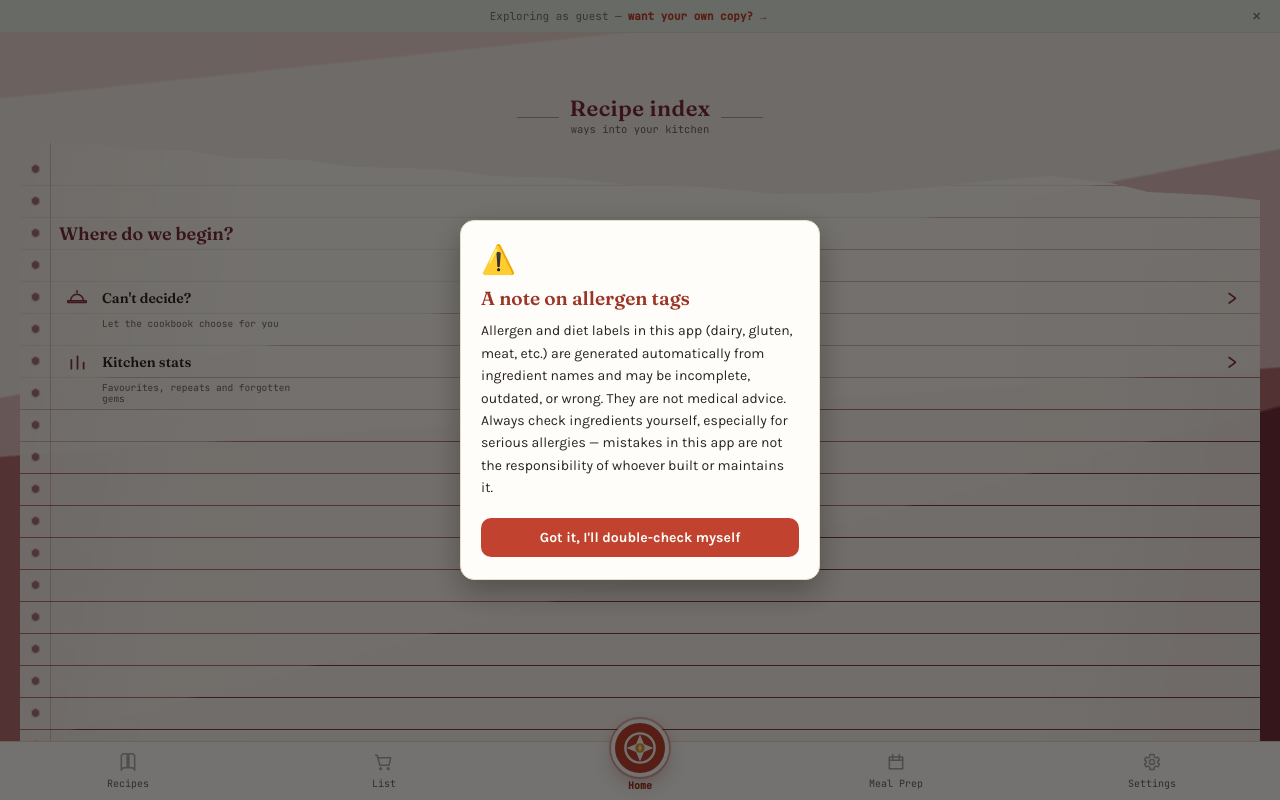
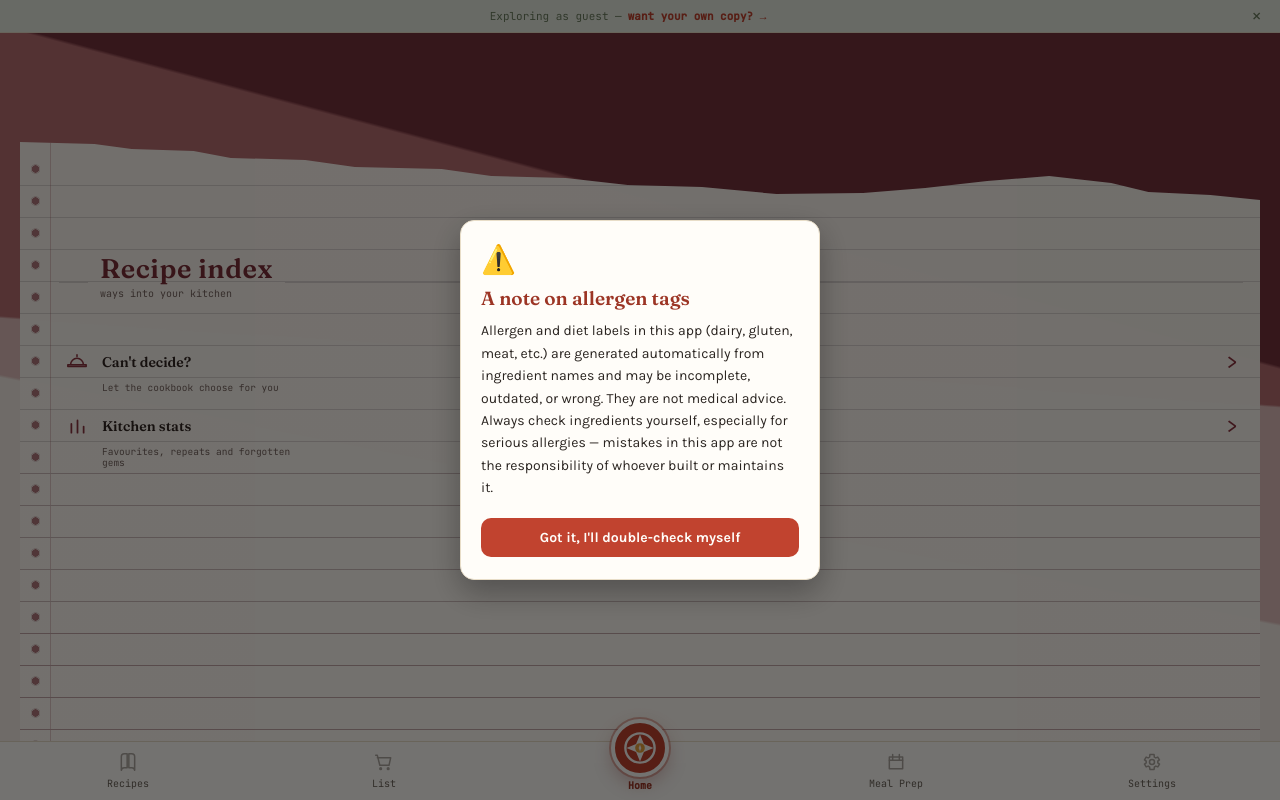
Before and after one commit to HoltropAF/myrecipes, a React (Vite) app: page / in a window 1280 px wide. Both pictures are taken after a click on the button "Continue as guest". Built offline with nearby package versions, Linux system fonts and the light colour scheme; no server answers.

Commit message:
Match home notebook to approved preview

```diff
--- a/src/components/views/HomeView.jsx
+++ b/src/components/views/HomeView.jsx
@@ -6,14 +6,14 @@ export default function HomeView({ recipes, cookStats, onSelectRecipe, onAddReci
   const { t } = useT()
   return (
     <div className="recipe-home">
-      <div className="recipe-home__landscape" aria-hidden="true"><i /><i /><i /><i /></div>
-      <header className="recipe-home__title">
-        <span aria-hidden="true" />
-        <span><h1>{t('home.indexTitle', 'Recipe index')}</h1><p>{t('home.indexSubtitle', 'ways into your kitchen')}</p></span>
-        <span aria-hidden="true" />
-      </header>
+      <div className="recipe-home__landscape" aria-hidden="true"><i /><i /><i /></div>
+      <header className="recipe-home__title" aria-hidden="true" />
       <section className="recipe-home__index">
-        <h2>{t('home.beginTitle', 'Where do we begin?')}</h2>
+        <h2 className="recipe-home__paper-title">
+          <i aria-hidden="true" />
+          <span><b>{t('home.indexTitle', 'Recipe index')}</b><small>{t('home.indexSubtitle', 'ways into your kitchen')}</small></span>
+          <i aria-hidden="true" />
+        </h2>
         <div className="recipe-home__bell"><DecideCard recipes={recipes} cookStats={cookStats} onSelect={onSelectRecipe} homeCompact /></div>
         {!isGuest && <>
           <HomeRow icon={<RecipeAddIcon />} label={t('fab.addRecipe')} hint={t('home.addRecipeHint', 'Save a new recipe')} onClick={onAddRecipe} />
--- a/src/components/views/home-view.css
+++ b/src/components/views/home-view.css
@@ -1,18 +1,19 @@
 .recipe-home { position: relative; height: calc(100% + 20px); min-height: 0; overflow: hidden; margin-top: -20px; padding: 25px 20px 0; isolation: isolate; background: #f7eee7; }
 .recipe-home__landscape, .recipe-home__landscape i { position: absolute; inset: 0; pointer-events: none; }
-.recipe-home__landscape { z-index: -1; }
+.recipe-home__landscape { z-index: -1; transform: scaleY(-1); }
 .recipe-home__landscape i:nth-child(1) { background: linear-gradient(169deg, transparent 0 38%, #e2c0bd 38.3% 100%); }
 .recipe-home__landscape i:nth-child(2) { background: linear-gradient(176deg, transparent 0 53%, #b96f72 53.3% 100%); }
 .recipe-home__landscape i:nth-child(3) { background: linear-gradient(165deg, transparent 0 68%, #77343d 68.3% 100%); }
-.recipe-home__landscape i:nth-child(4) { background: linear-gradient(174deg, #efd8d3 0 calc(13% - 45px), transparent calc(13.3% - 45px) 100%); }
-.recipe-home__title { height: 42px; display: flex; align-items: center; justify-content: center; gap: 11px; position: relative; z-index: 1; text-align: center; transform: translateY(38px); }
-.recipe-home__title > span:first-child, .recipe-home__title > span:last-child { width: 42px; height: 1px; background: #7c2e38; opacity: .45; }
-.recipe-home__title h1 { margin: 0; color: #7c2e38; font: 600 22px/1 var(--font-display); letter-spacing: .02em; }
-.recipe-home__title p { margin: 3px 0 0; color: #765f5b; font: 10.5px/1.35 var(--font-mono); }
-.recipe-home__index { position: relative; z-index: 1; min-height: calc(100dvh - 105px); margin-top: 42px; padding: 76px 17px 19px 39px; border: 0; border-radius: 0; background: linear-gradient(90deg, transparent 0 30px, rgba(141,53,64,.24) 30px 31px, transparent 31px), repeating-linear-gradient(180deg, rgba(255,250,243,.96) 0 31px, rgba(150,170,177,.09) 31px 32px); background-position: 0 0, 0 12px; box-shadow: none; clip-path: polygon(0 0,6% 2px,9% 7px,14% 9px,17% 16px,23% 18px,27% 25px,34% 27px,38% 34px,44% 36px,49% 43px,55% 45px,61% 52px,68% 51px,73% 46px,78% 39px,83% 34px,88% 41px,91% 50px,96% 53px,100% 58px,100% 100%,0 100%); }
+.recipe-home__title { height: 42px; visibility: hidden; }
+.recipe-home__index { position: relative; z-index: 1; min-height: calc(100dvh - 105px); margin-top: 42px; padding: 108px 17px 19px 39px; border: 0; border-radius: 0; background: linear-gradient(90deg, transparent 0 30px, rgba(141,53,64,.24) 30px 31px, transparent 31px), repeating-linear-gradient(180deg, rgba(255,250,243,.98) 0 31px, #ddd5d2 31px 32px); background-position: 0 0, 0 12px; box-shadow: none; clip-path: polygon(0 0,6% 2px,9% 7px,14% 9px,17% 16px,23% 18px,27% 25px,34% 27px,38% 34px,44% 36px,49% 43px,55% 45px,61% 52px,68% 51px,73% 46px,78% 39px,83% 34px,88% 41px,91% 50px,96% 53px,100% 58px,100% 100%,0 100%); }
 .recipe-home__index::before { content: ''; position: absolute; left: 9px; top: 11px; bottom: 17px; width: 13px; background: radial-gradient(circle at center, #a96b70 0 3.5px, rgba(111,43,52,.18) 3.8px 4.8px, transparent 5px) center top / 13px 32px repeat-y; opacity: .9; }
-.recipe-home__index::after { content: ''; position: absolute; inset: 0; pointer-events: none; background: linear-gradient(100deg, rgba(117,54,58,.06), transparent 17%, transparent 82%, rgba(117,54,58,.045)); mix-blend-mode: multiply; }
-.recipe-home__index h2 { height: 32px; margin: 0 0 32px; display: flex; align-items: center; color: #7c2e38; font: 600 18px/1.2 var(--font-display); }
+.recipe-home__index::after { content: ''; position: absolute; z-index: 0; inset: 0; pointer-events: none; background: repeating-linear-gradient(180deg, transparent 0 31px, color-mix(in srgb,#7c2e38 14%,#ddd5d2) 31px 32px) 0 300px/100% 160px no-repeat,repeating-linear-gradient(180deg,transparent 0 31px,color-mix(in srgb,#7c2e38 27%,#ddd5d2) 31px 32px) 0 460px/100% 192px no-repeat; }
+.recipe-home__index > * { position: relative; z-index: 1; }
+.recipe-home__paper-title { height: 64px; margin: 0 0 32px; display: grid; grid-template-columns: 29px auto 1fr; align-items: center; gap: 12px; color: #7c2e38; }
+.recipe-home__paper-title > i { height: 1px; background: #ddd5d2; }
+.recipe-home__paper-title > span { text-align: left; white-space: nowrap; transform: translateY(-5px); }
+.recipe-home__paper-title b { display: block; font: 600 27px/1.05 var(--font-display); letter-spacing: .02em; }
+.recipe-home__paper-title small { display: block; margin-top: 5px; color: #76645f; font: 10px/1 var(--font-mono); font-weight: 400; }
 .decide-home-row { width: 100%; height: 64px; display: grid; grid-template-columns: 32px minmax(0,1fr) 18px; align-items: center; gap: 9px; padding: 0 2px; border: 0; color: #322522; background: transparent; text-align: left; cursor: pointer; }
 .decide-home-row__icon { width: 32px; height: 32px; display: grid; place-items: center; color: #8d3540; align-self: start; }
 .decide-home-row__copy { height: 64px; display: grid; grid-template-rows: 32px 32px; min-width: 0; }
@@ -40,11 +41,11 @@
 [data-theme="dark"] .recipe-home__landscape i:nth-child(1) { background: linear-gradient(169deg, transparent 0 38%, #4f3033 38.3% 100%); }
 [data-theme="dark"] .recipe-home__landscape i:nth-child(2) { background: linear-gradient(176deg, transparent 0 53%, #64333a 53.3% 100%); }
 [data-theme="dark"] .recipe-home__landscape i:nth-child(3) { background: linear-gradient(165deg, transparent 0 68%, #391c22 68.3% 100%); }
-[data-theme="dark"] .recipe-home__landscape i:nth-child(4) { background: linear-gradient(174deg, #4a3031 0 calc(13% - 45px), transparent calc(13.3% - 45px) 100%); }
-[data-theme="dark"] .recipe-home__index { background: linear-gradient(90deg, transparent 0 30px, rgba(218,134,139,.24) 30px 31px, transparent 31px), repeating-linear-gradient(180deg, rgba(55,39,39,.97) 0 31px, rgba(196,157,151,.09) 31px 32px); background-position: 0 0, 0 12px; }
+[data-theme="dark"] .recipe-home__index { background: linear-gradient(90deg, transparent 0 30px, rgba(218,134,139,.24) 30px 31px, transparent 31px), repeating-linear-gradient(180deg, rgba(55,39,39,.98) 0 31px, #625759 31px 32px); background-position: 0 0, 0 12px; }
 [data-theme="dark"] .recipe-home__index::before { background: radial-gradient(circle at center, #c27b80 0 3.5px, rgba(20,12,13,.5) 3.8px 4.8px, transparent 5px) center top / 13px 32px repeat-y; }
-[data-theme="dark"] .recipe-home__title h1, [data-theme="dark"] .recipe-home__index h2 { color: #e5aaa8; }
-[data-theme="dark"] .recipe-home__title p, [data-theme="dark"] .recipe-home__row small { color: #c0aaa2; }
+[data-theme="dark"] .recipe-home__paper-title { color: #e5aaa8; }
+[data-theme="dark"] .recipe-home__paper-title > i { background: #625759; }
+[data-theme="dark"] .recipe-home__paper-title small, [data-theme="dark"] .recipe-home__row small { color: #c0aaa2; }
 [data-theme="dark"] .decide-home-row { color: var(--charcoal); }
 [data-theme="dark"] .decide-home-row__copy small { color: #c0aaa2; }
 [data-theme="dark"] .decide-meal-picker section { background: #302324; }
```
